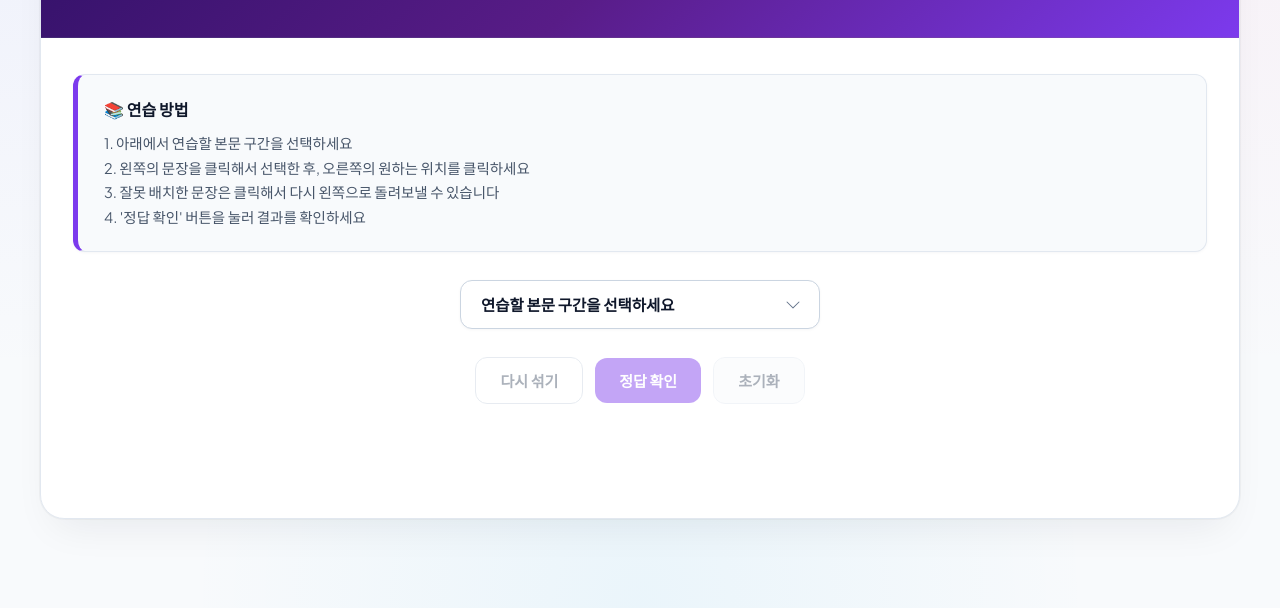
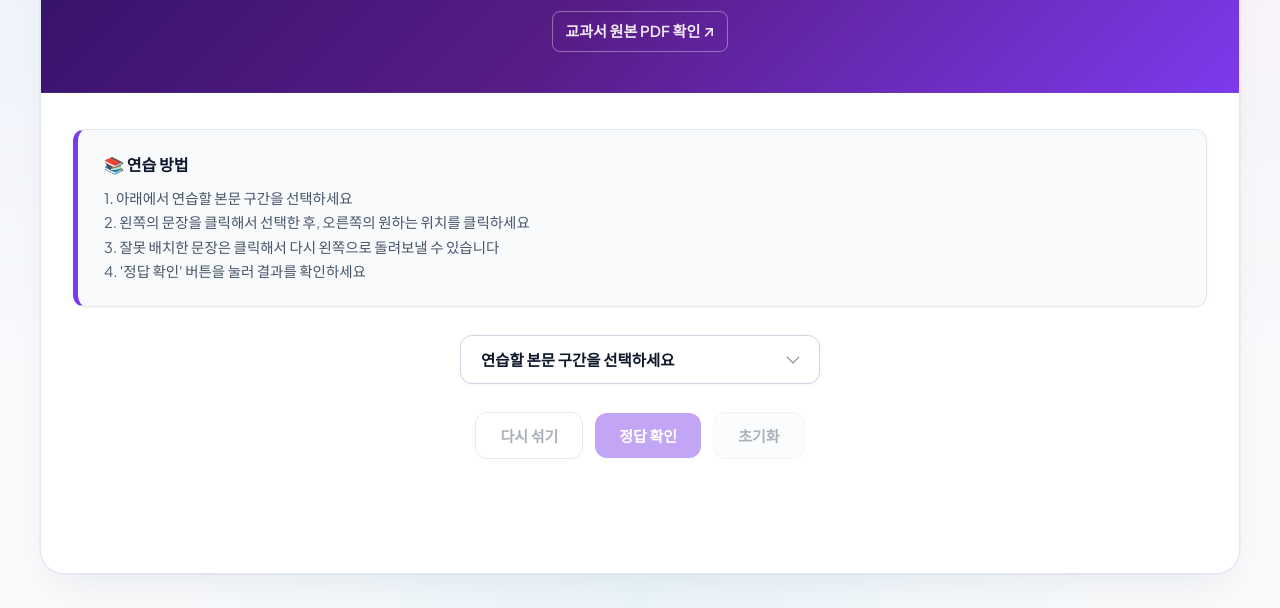
Before and after one commit to Zenon-Ultra/wackydocs-ver1, a plain HTML site: page lesson4.html in a window 1280 px wide. Shown: the part 192-800 px from the top of the page. Drawn offline with Linux system fonts and the light colour scheme; a web font is replaced by a local one.

Commit message:
Add source textbook PDF reference link for lesson4.html

```diff
--- a/lesson4.html
+++ b/lesson4.html
@@ -24,6 +24,7 @@
             <div class="header-badge">📖 Lesson 4 · YBM(박준언)</div>
             <h1>Act Now for Our Oceans!</h1>
             <p>The Guardian of the Blue Heart of the Planet</p>
+            <p style="margin-top: 14px;"><a href="https://englishtutortv.com/wp-content/uploads/2026/08/Lesson-4-Act-Now-for-Our-Oceans.pdf" target="_blank" rel="noopener noreferrer" style="display: inline-block; border: 1px solid rgba(255,255,255,.4); border-radius: 8px; padding: 8px 12px; color: #fff; text-decoration: none; font-weight: 600; font-size: .9em;">교과서 원본 PDF 확인 ↗</a></p>
         </div>
 
         <div class="exercise-container">
```
